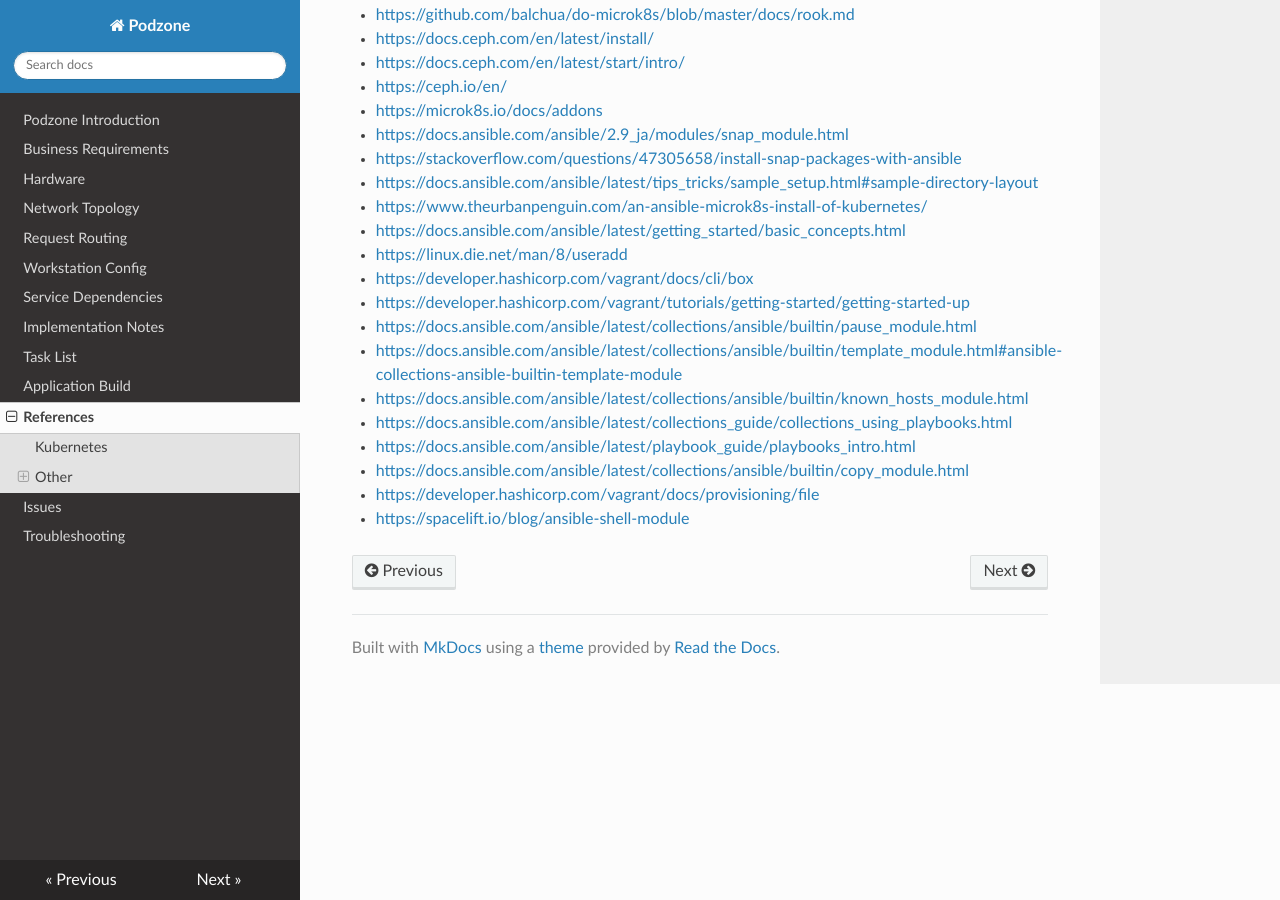
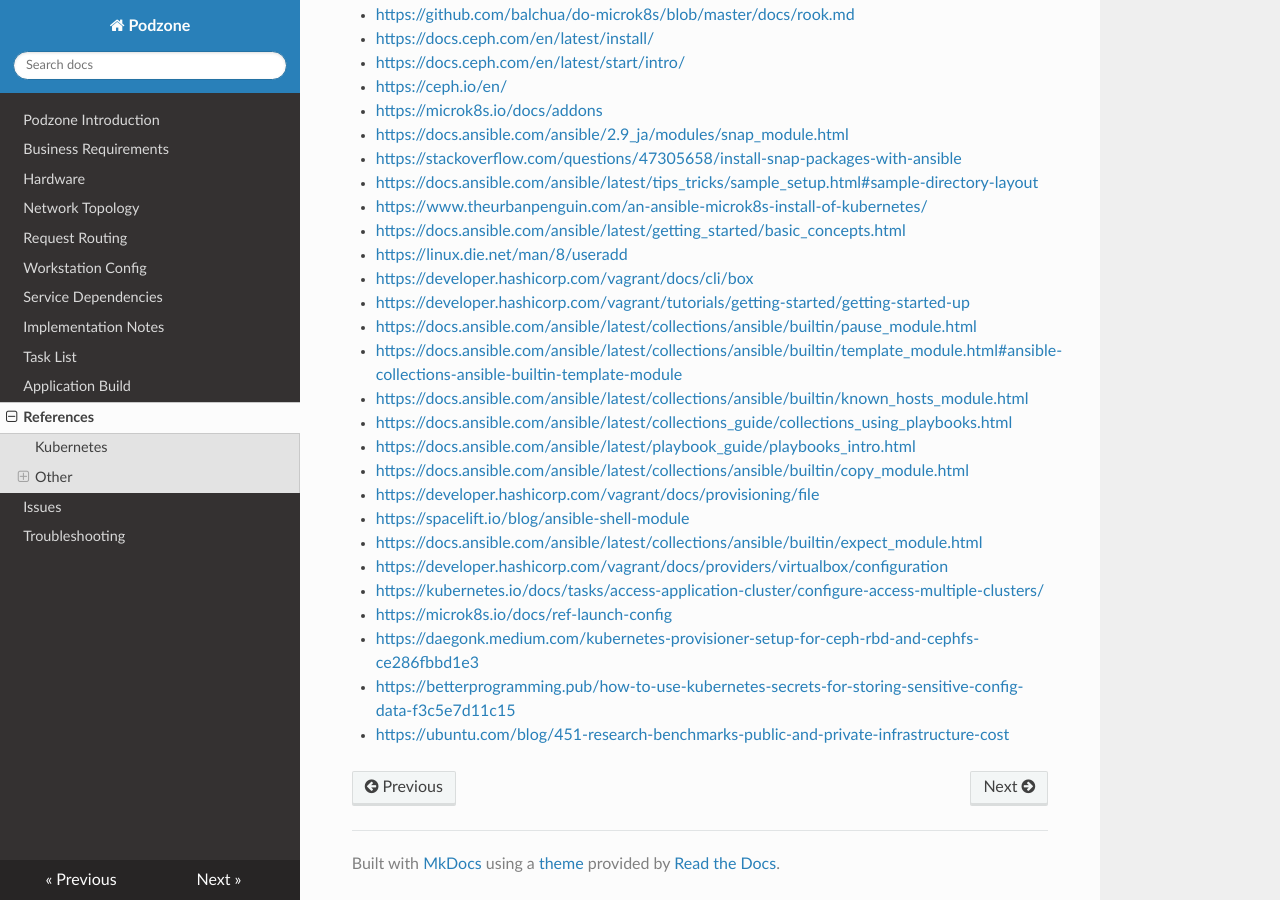
Before and after one commit to MoTTTT/podzone, an MkDocs documentation site: the page built from docs/ResearchReferences.md, in a window 1280 px wide and 900 px high, scrolled down 15679 px. Built offline with MkDocs 1.6.1, drawn with Linux system fonts in a browser that asks for light colours; nearby versions of some CDN libraries.

Commit message:
Updated docs

```diff
--- a/docs/ResearchReferences.md
+++ b/docs/ResearchReferences.md
@@ -600,3 +600,10 @@
 - <https://docs.ansible.com/ansible/latest/collections/ansible/builtin/copy_module.html>
 - <https://developer.hashicorp.com/vagrant/docs/provisioning/file>
 - <https://spacelift.io/blog/ansible-shell-module>
+- <https://docs.ansible.com/ansible/latest/collections/ansible/builtin/expect_module.html>
+- <https://developer.hashicorp.com/vagrant/docs/providers/virtualbox/configuration>
+- <https://kubernetes.io/docs/tasks/access-application-cluster/configure-access-multiple-clusters/>
+- <https://microk8s.io/docs/ref-launch-config>
+- <https://daegonk.medium.com/kubernetes-provisioner-setup-for-ceph-rbd-and-cephfs-ce286fbbd1e3>
+- <https://betterprogramming.pub/how-to-use-kubernetes-secrets-for-storing-sensitive-config-data-f3c5e7d11c15>
+- <https://ubuntu.com/blog/451-research-benchmarks-public-and-private-infrastructure-cost>
```
Also changed, not shown: docs/TroubleshootingReferences.md (+5 -0 lines), docs/inventory.md (+7 -0 lines), docs/technical.md (+13 -7 lines).
